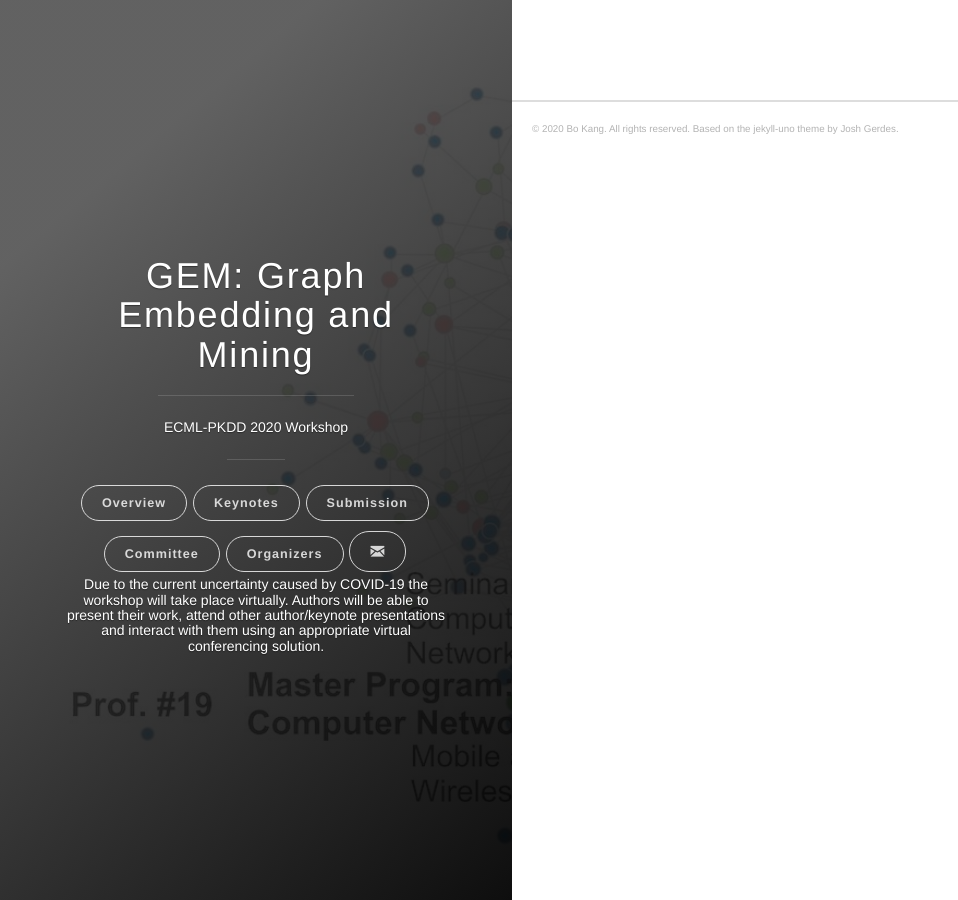
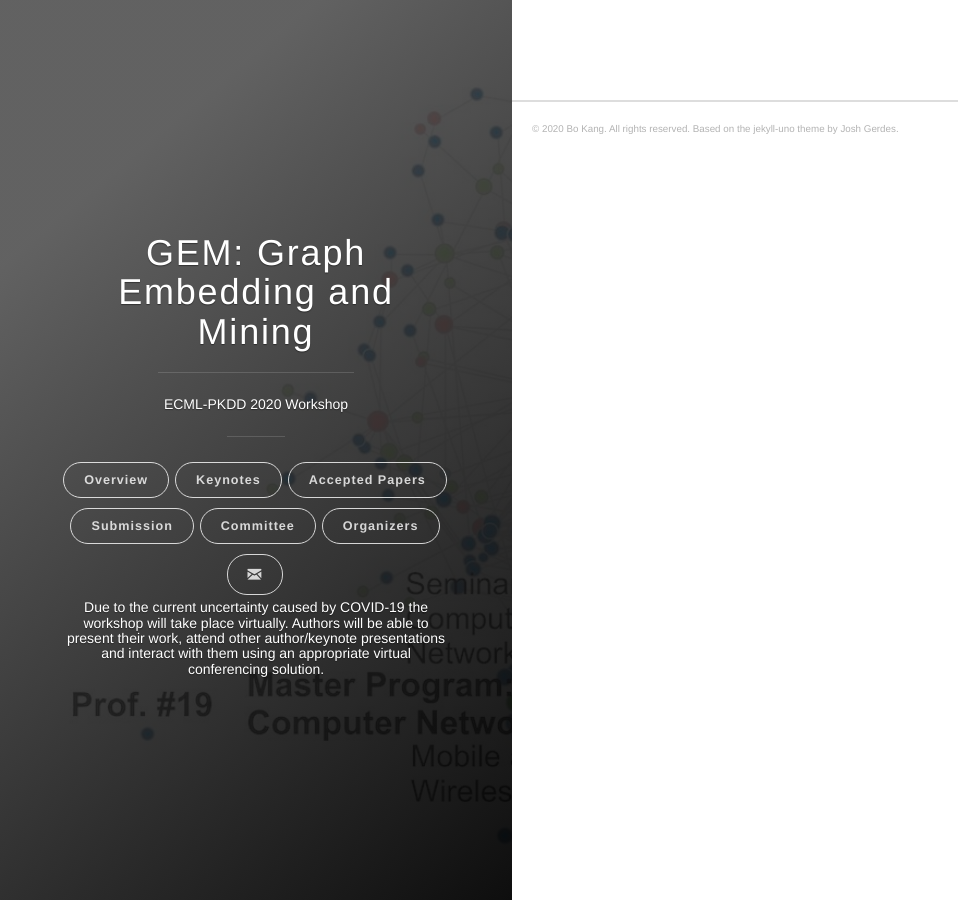
Before and after one commit to gem-ecmlpkdd/gem-ecmlpkdd.github.io, a Jekyll site: the page built from index.html, in a window 1280 px wide. Shown: the whole page, without its empty margins (0-958 px from the left). Built offline with Jekyll 4.4.1, drawn with Linux system fonts in a browser that asks for light colours.

Commit message:
make accepted paper visible form index page.

```diff
--- a/_includes/header.html
+++ b/_includes/header.html
@@ -21,6 +21,7 @@
             <ul class="navigation">
               <li class="navigation__item"><a href="{{ site.baseurl }}/overview" title="{{ site.title }} Overview" class="blog-button">Overview</a></li>
               <li class="navigation__item"><a href="{{ site.baseurl }}/keynotes" title="{{ site.title }} Keynotes" class="blog-button">Keynotes</a></li>
+              <li class="navigation__item"><a href="{{ site.baseurl }}/papers" title="{{ site.title }} Papers" class="blog-button">Accepted Papers</a></li>
               <li class="navigation__item"><a href="{{ site.baseurl }}/submission" title="{{ site.title }} Submission" class="blog-button">Submission</a></li>
               <li class="navigation__item"><a href="{{ site.baseurl }}/committee" title="{{ site.title }} Committee" class="blog-button">Committee</a></li>
               <li class="navigation__item"><a href="{{ site.baseurl }}/organizers" title="{{ site.title }} Organizers" class="blog-button">Organizers</a></li>
```
